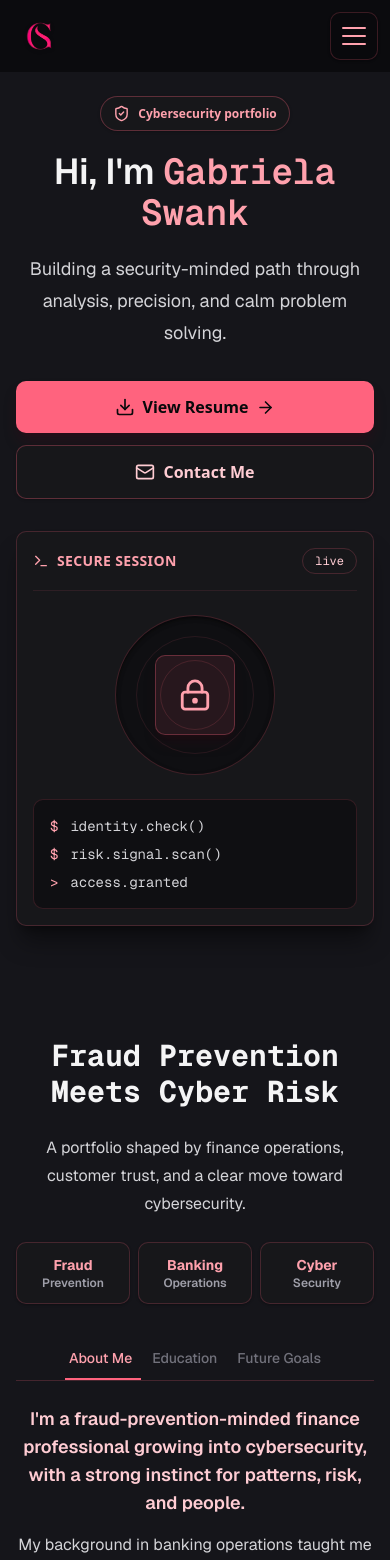
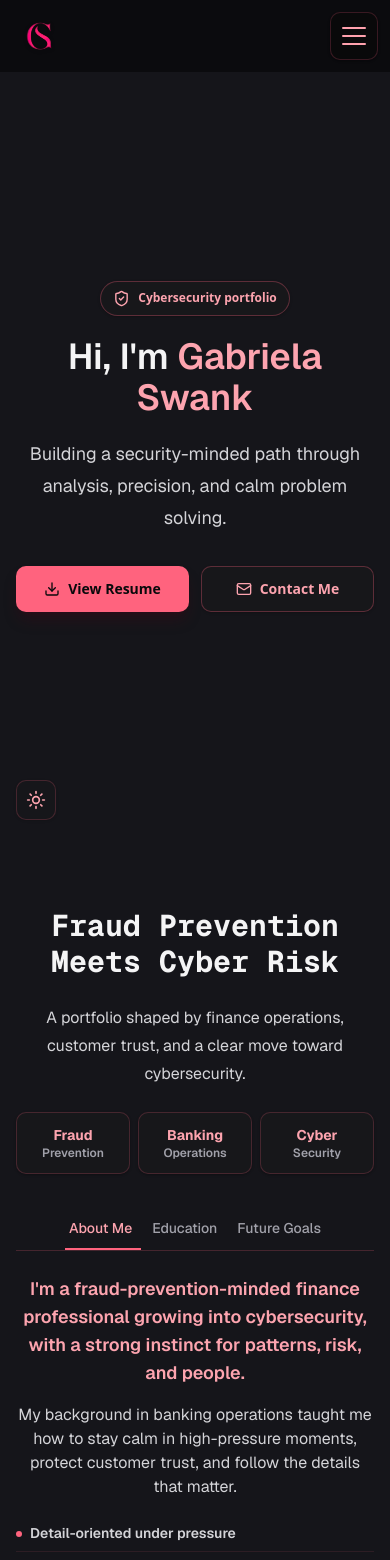
Before and after one commit to d-swank/gabi_portfolio-v1, a Next.js app: page / in a window 390 px wide. Shown: the top 1560 px of the page. Built offline with nearby package versions, Linux system fonts and the light colour scheme.

Commit message:
Updated some more styling issues

```diff
--- a/src/app/globals.css
+++ b/src/app/globals.css
@@ -45,6 +45,18 @@
 
 :root {
   --radius: 0.625rem;
+  --app-bg: #fff7fb;
+  --surface-nav: rgb(255 247 251 / 0.85);
+  --surface-card: rgb(255 255 255 / 0.82);
+  --surface-card-soft: rgb(255 255 255 / 0.68);
+  --surface-deep: rgb(255 241 246 / 0.84);
+  --text-strong: #18181b;
+  --text-body: #3f3f46;
+  --text-muted: #52525b;
+  --text-soft: #71717a;
+  --accent-text: #be123c;
+  --accent-strong: #9f1239;
+  --subtle-border: rgb(63 63 70 / 0.12);
   --background: oklch(1 0 0);
   --foreground: oklch(0.147 0.004 49.25);
   --card: oklch(1 0 0);
@@ -79,6 +91,18 @@
 }
 
 .dark {
+  --app-bg: #15151a;
+  --surface-nav: rgb(9 9 11 / 0.75);
+  --surface-card: rgb(24 24 27 / 0.75);
+  --surface-card-soft: rgb(24 24 27 / 0.65);
+  --surface-deep: rgb(9 9 11 / 0.8);
+  --text-strong: #f4f4f5;
+  --text-body: #e4e4e7;
+  --text-muted: #d4d4d8;
+  --text-soft: #a1a1aa;
+  --accent-text: #fda4af;
+  --accent-strong: #fb7185;
+  --subtle-border: rgb(255 255 255 / 0.1);
   --background: oklch(0.147 0.004 49.25);
   --foreground: oklch(0.985 0.001 106.423);
   --card: oklch(0.216 0.006 56.043);
@@ -115,8 +139,15 @@
 body {
   min-height: 100%;
   overflow: visible;
-  background: #15151a;
-  color: #e4e4e7 !important;
+  background: var(--app-bg);
+  color: var(--text-body) !important;
+}
+
+.theme-switching,
+.theme-switching *,
+.theme-switching *::before,
+.theme-switching *::after {
+  transition: none !important;
 }
 
 html {
@@ -133,13 +164,13 @@ html {
 }
 
 ::-webkit-scrollbar-track {
-  background: #15151a;
+  background: var(--app-bg);
 }
 
 ::-webkit-scrollbar-thumb {
   background-color: #fb7185;
   border-radius: 9999px;
-  border: 2px solid #15151a;
+  border: 2px solid var(--app-bg);
   opacity: 0.8;
   transition:
     background-color 0.4s ease,
@@ -173,7 +204,7 @@ html {
 
   button,
   a {
-    @apply focus-visible:outline-none focus-visible:ring-2 focus-visible:ring-rose-400 focus-visible:ring-offset-2 focus-visible:ring-offset-zinc-950;
+    @apply focus-visible:outline-none focus-visible:ring-2 focus-visible:ring-rose-400 focus-visible:ring-offset-2 focus-visible:ring-offset-[var(--app-bg)];
   }
 
   *,
--- a/src/app/layout.tsx
+++ b/src/app/layout.tsx
@@ -24,10 +24,16 @@ export default function RootLayout({
   children: React.ReactNode;
 }>) {
   return (
-    <html lang="en">
+    <html lang="en" className="dark" suppressHydrationWarning>
       <body
-        className={`${geistSans.variable} ${geistMono.variable} min-h-screen bg-[#15151a] text-zinc-200 antialiased`}
+        className={`${geistSans.variable} ${geistMono.variable} min-h-screen bg-[var(--app-bg)] text-[var(--text-body)] antialiased`}
       >
+        <script
+          dangerouslySetInnerHTML={{
+            __html:
+              'try{const t=localStorage.getItem("theme");document.documentElement.classList.toggle("dark",t!=="light");document.documentElement.style.colorScheme=t==="light"?"light":"dark"}catch{document.documentElement.classList.add("dark");document.documentElement.style.colorScheme="dark"}',
+          }}
+        />
         {children}
       </body>
     </html>
--- a/src/components/common/Navbar.tsx
+++ b/src/components/common/Navbar.tsx
@@ -12,6 +12,7 @@ import {
   faEnvelope,
 } from "@fortawesome/free-solid-svg-icons";
 import Link from "next/link";
+import ThemeToggle from "@/components/common/ThemeToggle";
 
 const navLinks = [
   { href: "#about", label: "About", icon: faUser },
@@ -65,10 +66,11 @@ export default function Navbar() {
   };
 
   return (
+    <>
       <motion.nav
         initial={{ y: 0 }}
         transition={{ duration: 0.3 }}
-      className="fixed top-0 right-0 left-0 z-50 bg-zinc-950/75 backdrop-blur-lg"
+        className="fixed top-0 right-0 left-0 z-50 bg-[var(--surface-nav)] backdrop-blur-lg"
       >
         <div className="mx-auto max-w-6xl px-3 sm:px-5 lg:px-6">
           <div className="flex h-18 items-center justify-between sm:h-20">
@@ -81,7 +83,7 @@ export default function Navbar() {
               <Link
                 href="#"
                 onClick={handleHomeClick}
-              className="group flex h-14 w-14 items-center justify-center rounded-lg text-rose-300 transition hover:bg-rose-400/10 sm:h-16 sm:w-16"
+                className="group flex h-14 w-14 items-center justify-center rounded-lg text-[var(--accent-text)] transition hover:bg-rose-400/10 sm:h-16 sm:w-16"
                 title="Back to Home"
                 aria-label="Back to home"
               >
@@ -98,8 +100,9 @@ export default function Navbar() {
               </Link>
             </motion.div>
 
+            <div className="flex items-center gap-2 md:gap-3">
               {/* Desktop Links */}
-          <div className="hidden md:flex items-center gap-1 lg:gap-2">
+              <div className="hidden items-center gap-1 md:flex lg:gap-2">
                 {navLinks.map((link, index) => (
                   <motion.div
                     key={link.label}
@@ -115,7 +118,7 @@ export default function Navbar() {
                     <Link
                       href={link.href}
                       onClick={handleLinkClick}
-                  className="group flex h-10 items-center gap-2 rounded-lg px-2.5 text-sm font-semibold text-zinc-300 transition-all duration-300 hover:bg-rose-400/10 hover:text-rose-300 lg:px-3"
+                      className="group flex h-10 items-center gap-2 rounded-lg px-2.5 text-sm font-semibold text-[var(--text-muted)] transition-all duration-300 hover:bg-rose-400/10 hover:text-[var(--accent-text)] lg:px-3"
                     >
                       <FontAwesomeIcon
                         icon={link.icon}
@@ -127,15 +130,17 @@ export default function Navbar() {
                 ))}
               </div>
 
-          {/* Hamburger Icon (Mobile) */}
-          <div className="md:hidden">
+              <div className="hidden md:block">
+                <ThemeToggle />
+              </div>
+
               <motion.button
                 onClick={toggleMenu}
                 whileTap={{ scale: 0.95 }}
                 initial={{ opacity: 0, y: -50 }}
                 animate={{ opacity: 1, y: 0 }}
                 transition={{ delay: 0.3, duration: 2, ease: "easeOut" }}
-              className="relative z-50 flex h-12 w-12 flex-col items-center justify-center gap-1.5 rounded-lg border border-rose-400/20 bg-zinc-950/50 shadow-sm shadow-black/20 transition hover:bg-rose-400/10"
+                className="relative z-50 flex h-12 w-12 flex-col items-center justify-center gap-1.5 rounded-lg border border-rose-400/20 bg-[var(--surface-deep)] shadow-sm shadow-black/20 transition hover:bg-rose-400/10 md:hidden"
                 aria-label={menuOpen ? "Close menu" : "Open menu"}
                 aria-expanded={menuOpen}
                 aria-controls="mobile-menu"
@@ -151,7 +156,10 @@ export default function Navbar() {
                   className="block h-0.5 w-6 rounded-full bg-rose-300"
                 />
                 <motion.span
-                animate={{ rotate: menuOpen ? -45 : 0, y: menuOpen ? -8 : 0 }}
+                  animate={{
+                    rotate: menuOpen ? -45 : 0,
+                    y: menuOpen ? -8 : 0,
+                  }}
                   transition={{ duration: 0.35, ease: "easeInOut" }}
                   className="block h-0.5 w-6 rounded-full bg-rose-300"
                 />
@@ -181,8 +189,12 @@ export default function Navbar() {
                 initial={{ x: "100%" }}
                 animate={{ x: 0 }}
                 exit={{ x: "100%" }}
-              transition={{ type: "tween", duration: 0.35, ease: "easeInOut" }}
-              className="fixed top-18 right-3 z-40 flex w-[min(20rem,calc(100vw-1.5rem))] flex-col gap-2 rounded-lg border border-rose-400/20 bg-zinc-950/95 p-4 text-zinc-200 shadow-2xl shadow-black/40 backdrop-blur-md sm:top-20 md:hidden"
+                transition={{
+                  type: "tween",
+                  duration: 0.35,
+                  ease: "easeInOut",
+                }}
+                className="fixed top-18 right-3 z-40 flex w-[min(20rem,calc(100vw-1.5rem))] flex-col gap-2 rounded-lg border border-rose-400/20 bg-[var(--surface-deep)] p-4 text-[var(--text-strong)] shadow-2xl shadow-black/40 backdrop-blur-md sm:top-20 md:hidden"
                 style={{ willChange: "transform" }}
               >
                 {navLinks.map((link) => (
@@ -190,7 +202,7 @@ export default function Navbar() {
                     key={link.label}
                     href={link.href}
                     onClick={handleLinkClick}
-                  className="flex h-12 items-center gap-3 rounded-lg px-3 text-base font-semibold transition-colors hover:bg-rose-400/10 hover:text-rose-300"
+                    className="flex h-12 items-center gap-3 rounded-lg px-3 text-base font-semibold transition-colors hover:bg-rose-400/10 hover:text-[var(--accent-text)]"
                   >
                     <FontAwesomeIcon icon={link.icon} className="h-4 w-4" />
                     <span>{link.label}</span>
@@ -201,5 +213,10 @@ export default function Navbar() {
           )}
         </AnimatePresence>
       </motion.nav>
+
+      <div className="fixed bottom-6 left-4 z-50 md:hidden">
+        <ThemeToggle />
+      </div>
+    </>
   );
 }
--- /dev/null
+++ b/src/components/common/ThemeToggle.tsx
@@ -0,0 +1,44 @@
+"use client";
+
+import { Moon, Sun } from "lucide-react";
+import { useState } from "react";
+
+type Theme = "light" | "dark";
+
+const applyTheme = (theme: Theme) => {
+  document.documentElement.classList.add("theme-switching");
+  document.documentElement.classList.toggle("dark", theme === "dark");
+  document.documentElement.style.colorScheme = theme;
+  window.requestAnimationFrame(() => {
+    document.documentElement.classList.remove("theme-switching");
+  });
+};
+
+export default function ThemeToggle() {
+  const [theme, setTheme] = useState<Theme>(() => {
+    if (typeof window === "undefined") return "dark";
+    return window.localStorage.getItem("theme") === "light" ? "light" : "dark";
+  });
+
+  const toggleTheme = () => {
+    const nextTheme = theme === "dark" ? "light" : "dark";
+
+    applyTheme(nextTheme);
+    window.localStorage.setItem("theme", nextTheme);
+    setTheme(nextTheme);
+  };
+
+  const isDark = theme === "dark";
+  const Icon = isDark ? Sun : Moon;
+
+  return (
+    <button
+      type="button"
+      onClick={toggleTheme}
+      aria-label={isDark ? "Switch to light mode" : "Switch to dark mode"}
+      className="inline-flex h-10 w-10 items-center justify-center rounded-lg border border-rose-400/20 bg-[var(--surface-card-soft)] text-[var(--accent-text)] shadow-sm shadow-black/10 transition hover:bg-rose-400/10 hover:text-[var(--accent-strong)]"
+    >
+      <Icon className="h-5 w-5" />
+    </button>
+  );
+}
--- a/src/components/sections/About.tsx
+++ b/src/components/sections/About.tsx
@@ -27,7 +27,7 @@ export default function About() {
   const tabContent: Record<(typeof tabs)[number], JSX.Element> = {
     "About Me": (
       <>
-        <p className="text-lg font-semibold text-rose-200">
+        <p className="text-lg font-semibold text-[var(--accent-text)]">
           I&apos;m a fraud-prevention-minded finance professional growing into
           cybersecurity, with a strong instinct for patterns, risk, and people.
         </p>
@@ -36,17 +36,21 @@ export default function About() {
           high-pressure moments, protect customer trust, and follow the details
           that matter.
         </p>
-        <ul className="grid gap-2 text-sm font-semibold text-zinc-300 sm:grid-cols-2">
-          <li className="rounded-lg border border-rose-400/15 bg-zinc-900/70 px-3 py-2">
+        <ul className="grid gap-2 text-sm font-semibold text-[var(--text-muted)] sm:grid-cols-2">
+          <li className="flex items-start gap-2 border-b border-rose-400/10 py-2 text-left last:border-b-0 sm:rounded-lg sm:border sm:border-rose-400/15 sm:bg-[var(--surface-card-soft)] sm:px-3">
+            <span className="mt-2 h-1.5 w-1.5 shrink-0 rounded-full bg-rose-400" />
             Detail-oriented under pressure
           </li>
-          <li className="rounded-lg border border-rose-400/15 bg-zinc-900/70 px-3 py-2">
+          <li className="flex items-start gap-2 border-b border-rose-400/10 py-2 text-left last:border-b-0 sm:rounded-lg sm:border sm:border-rose-400/15 sm:bg-[var(--surface-card-soft)] sm:px-3">
+            <span className="mt-2 h-1.5 w-1.5 shrink-0 rounded-full bg-rose-400" />
             Customer-first risk awareness
           </li>
-          <li className="rounded-lg border border-rose-400/15 bg-zinc-900/70 px-3 py-2">
+          <li className="flex items-start gap-2 border-b border-rose-400/10 py-2 text-left last:border-b-0 sm:rounded-lg sm:border sm:border-rose-400/15 sm:bg-[var(--surface-card-soft)] sm:px-3">
+            <span className="mt-2 h-1.5 w-1.5 shrink-0 rounded-full bg-rose-400" />
             Compliance-minded operations
           </li>
-          <li className="rounded-lg border border-rose-400/15 bg-zinc-900/70 px-3 py-2">
+          <li className="flex items-start gap-2 border-b border-rose-400/10 py-2 text-left last:border-b-0 sm:rounded-lg sm:border sm:border-rose-400/15 sm:bg-[var(--surface-card-soft)] sm:px-3">
+            <span className="mt-2 h-1.5 w-1.5 shrink-0 rounded-full bg-rose-400" />
             Curious cybersecurity learner
           </li>
         </ul>
@@ -59,11 +63,11 @@ export default function About() {
           focus on cybersecurity. I started with Information Technology, where
           networking, system security, and hands-on tools made the field click.
         </p>
-        <div className="bg-zinc-900/75 border border-rose-400/20 rounded-lg shadow-md shadow-black/20 p-5 backdrop-blur-md mt-4">
-          <h3 className="text-lg font-semibold text-rose-300 mb-3">
+        <div className="bg-[var(--surface-card)] border border-rose-400/20 rounded-lg shadow-md shadow-black/20 p-5 backdrop-blur-md mt-4">
+          <h3 className="text-lg font-semibold text-[var(--accent-text)] mb-3">
             Education Summary
           </h3>
-          <ul className="space-y-2 text-zinc-300 list-disc list-inside text-sm">
+          <ul className="space-y-2 text-[var(--text-muted)] list-disc list-inside text-sm">
             <li>
               <strong>Associate of Science</strong> in Information Technology,
               2024
@@ -109,11 +113,11 @@ export default function About() {
             whileInView={{ opacity: 1, x: 0, scale: 1 }}
             viewport={{ once: true, amount: 0.3 }}
             transition={{ duration: 1, ease: "easeOut" }}
-            className="text-3xl font-bold text-zinc-100 sm:text-4xl md:text-6xl"
+            className="text-3xl font-bold text-[var(--text-strong)] sm:text-4xl md:text-6xl"
           >
             Fraud Prevention Meets Cyber Risk
           </motion.h2>
-          <p className="max-w-md text-base leading-7 text-zinc-300 font-sans">
+          <p className="max-w-md text-base leading-7 text-[var(--text-muted)] font-sans">
             A portfolio shaped by finance operations, customer trust, and a clear
             move toward cybersecurity.
           </p>
@@ -125,10 +129,10 @@ export default function About() {
             ].map(([top, bottom]) => (
               <div
                 key={top}
-                className="rounded-lg border border-rose-400/20 bg-zinc-900/75 p-3 text-center shadow-sm shadow-black/20 sm:p-4"
+                className="rounded-lg border border-rose-400/20 bg-[var(--surface-card)] p-3 text-center shadow-sm shadow-black/20 sm:p-4"
               >
-                <p className="text-sm font-bold text-rose-300">{top}</p>
-                <p className="text-xs font-semibold text-zinc-400">{bottom}</p>
+                <p className="text-sm font-bold text-[var(--accent-text)]">{top}</p>
+                <p className="text-xs font-semibold text-[var(--text-soft)]">{bottom}</p>
               </div>
             ))}
           </div>
@@ -145,8 +149,8 @@ export default function About() {
                 onClick={() => setActiveTab(tab)}
                 className={`relative px-2 py-3 text-sm font-medium transition-all duration-300 cursor-pointer sm:px-3 md:px-4 md:py-2 md:text-base ${
                   activeTab === tab
-                    ? "text-rose-300"
-                    : "text-zinc-500 hover:text-rose-300"
+                    ? "text-[var(--accent-text)]"
+                    : "text-[var(--text-soft)] hover:text-[var(--accent-text)]"
                 }`}
               >
                 {tab}
@@ -168,19 +172,19 @@ export default function About() {
                 animate={{ opacity: 1, y: 0 }}
                 exit={{ opacity: 0, y: -10 }}
                 transition={{ duration: 0.5, ease: "easeInOut" }}
-                className="text-zinc-300 space-y-4 text-base text-center md:text-left font-sans"
+                className="text-[var(--text-muted)] space-y-4 text-base text-center md:text-left font-sans"
               >
                 {tabContent[activeTab]}
               </motion.div>
             </AnimatePresence>
           </div>
 
-          <div className="mt-6 flex flex-col gap-3 sm:flex-row sm:justify-center md:justify-start">
+          <div className="mt-6 grid grid-cols-2 gap-3 sm:flex sm:justify-center md:justify-start">
             <motion.a
               href="#contact"
               whileHover={{ scale: 1.03 }}
               whileTap={{ scale: 0.97 }}
-              className="inline-flex items-center justify-center rounded-lg bg-rose-400 px-5 py-3 text-sm font-semibold text-zinc-950 shadow-md shadow-rose-950/30 hover:bg-rose-400"
+              className="inline-flex min-h-11 items-center justify-center rounded-lg bg-rose-400 px-3 py-3 text-center text-sm font-semibold text-zinc-950 shadow-md shadow-rose-950/30 hover:bg-rose-400 sm:px-5"
             >
               Let&apos;s Connect
             </motion.a>
@@ -188,7 +192,7 @@ export default function About() {
               href="#experience"
               whileHover={{ scale: 1.03 }}
               whileTap={{ scale: 0.97 }}
-              className="inline-flex items-center justify-center rounded-lg border border-rose-400/30 bg-zinc-900/80 px-5 py-3 text-sm font-semibold text-rose-200 shadow-sm shadow-black/20 hover:bg-rose-400/10"
+              className="inline-flex min-h-11 items-center justify-center rounded-lg border border-rose-400/30 bg-[var(--surface-card)] px-3 py-3 text-center text-sm font-semibold text-[var(--accent-text)] shadow-sm shadow-black/20 hover:bg-rose-400/10 sm:px-5"
             >
               View Experience
             </motion.a>
--- a/src/components/sections/Hero.tsx
+++ b/src/components/sections/Hero.tsx
@@ -2,23 +2,11 @@
 
 import { motion } from "framer-motion";
 import { useState } from "react";
-import {
-  ArrowRight,
-  Download,
-  LockKeyhole,
-  Mail,
-  ShieldCheck,
-  Terminal,
-} from "lucide-react";
+import { ArrowRight, Download, Mail, ShieldCheck } from "lucide-react";
 import ResumeModal from "@/components/common/ResumeModal";
 
 export default function Hero() {
   const [showResume, setShowResume] = useState(false);
-  const terminalLines = [
-    "identity.check()",
-    "risk.signal.scan()",
-    "access.granted",
-  ];
 
   return (
     <motion.section
@@ -28,13 +16,13 @@ export default function Hero() {
       transition={{ duration: 1.1, ease: "easeOut" }}
       className="min-h-screen flex flex-col items-center justify-center text-center px-4 pt-24 pb-12 relative overflow-hidden sm:px-5 sm:pt-28 sm:pb-14 lg:px-6"
     >
-      <div className="relative z-10 mx-auto grid w-full max-w-6xl items-center gap-8 md:grid-cols-[1.1fr_0.9fr] md:gap-10">
-        <div className="text-center md:text-left">
+      <div className="relative z-10 mx-auto flex w-full max-w-5xl flex-col items-center text-center">
+        <div className="w-full">
           <motion.div
             initial={{ opacity: 0, y: 10 }}
             animate={{ opacity: 1, y: 0 }}
             transition={{ duration: 0.7, ease: "easeOut" }}
-            className="mb-5 inline-flex items-center gap-2 rounded-full border border-rose-400/30 bg-zinc-900/80 px-3 py-2 text-xs font-semibold text-rose-300 shadow-sm shadow-black/20 backdrop-blur sm:px-4 sm:text-sm"
+            className="mb-5 inline-flex items-center gap-2 rounded-full border border-rose-400/30 bg-[var(--surface-card)] px-3 py-2 text-xs font-semibold text-[var(--accent-text)] shadow-sm shadow-black/20 backdrop-blur sm:px-4 sm:text-sm"
           >
             <ShieldCheck size={17} />
             Cybersecurity portfolio
@@ -44,10 +32,10 @@ export default function Hero() {
             initial={{ opacity: 0 }}
             animate={{ opacity: 1 }}
             transition={{ duration: 1.1, ease: "easeOut" }}
-            className="text-4xl font-bold mb-5 text-zinc-100 relative z-10 sm:text-5xl md:text-7xl"
+            className="text-4xl font-bold mb-5 text-[var(--text-strong)] relative z-10 sm:text-5xl md:text-7xl"
           >
             <span className="font-semibold font-sans">Hi, I&apos;m </span>
-            <span className="text-rose-300 font-semibold font-mono">
+            <span className="text-[var(--accent-text)] font-semibold font-sans">
               Gabriela Swank
             </span>
           </motion.h1>
@@ -56,75 +44,36 @@ export default function Hero() {
             initial={{ opacity: 0 }}
             animate={{ opacity: 1 }}
             transition={{ duration: 1.1, ease: "easeOut", delay: 0.2 }}
-            className="text-lg leading-8 text-zinc-300 max-w-3xl mb-8 relative z-10 font-sans sm:text-xl md:text-2xl"
+            className="mx-auto text-lg leading-8 text-[var(--text-muted)] max-w-3xl mb-8 relative z-10 font-sans sm:text-xl md:text-2xl"
           >
             Building a security-minded path through analysis, precision, and
             calm problem solving.
           </motion.p>
 
-          <div className="flex flex-col items-center justify-center gap-3 sm:flex-row md:justify-start">
+          <div className="grid w-full grid-cols-2 gap-3 sm:flex sm:w-auto sm:justify-center">
             <motion.button
               onClick={() => setShowResume(true)}
               whileHover={{ scale: 1.03 }}
               whileTap={{ scale: 0.97 }}
-              className="group inline-flex w-full items-center justify-center gap-2 rounded-lg bg-rose-400 px-5 py-3.5 text-base font-semibold text-zinc-950 shadow-lg shadow-rose-950/30 hover:bg-rose-400 sm:w-auto sm:px-6 sm:py-4 sm:text-lg"
+              className="group inline-flex min-h-11 items-center justify-center gap-2 rounded-lg bg-rose-400 px-3 py-3 text-center text-sm font-semibold text-zinc-950 shadow-lg shadow-rose-950/30 hover:bg-rose-400 sm:w-auto sm:px-6 sm:py-4 sm:text-lg"
             >
-              <Download size={20} />
+              <Download className="h-4 w-4 sm:h-5 sm:w-5" />
               View Resume
               <ArrowRight
-                size={19}
-                className="transition-transform duration-300 group-hover:translate-x-1"
+                className="hidden h-5 w-5 transition-transform duration-300 group-hover:translate-x-1 sm:block"
               />
             </motion.button>
             <motion.a
               href="#contact"
               whileHover={{ scale: 1.03 }}
               whileTap={{ scale: 0.97 }}
-              className="inline-flex w-full items-center justify-center gap-2 rounded-lg border border-rose-400/30 bg-zinc-900/80 px-5 py-3.5 text-base font-semibold text-rose-200 shadow-sm shadow-black/20 hover:bg-rose-400/10 sm:w-auto sm:px-6 sm:py-4 sm:text-lg"
+              className="inline-flex min-h-11 items-center justify-center gap-2 rounded-lg border border-rose-400/30 bg-[var(--surface-card)] px-3 py-3 text-center text-sm font-semibold text-[var(--accent-text)] shadow-sm shadow-black/20 hover:bg-rose-400/10 sm:w-auto sm:px-6 sm:py-4 sm:text-lg"
             >
-              <Mail size={20} />
+              <Mail className="h-4 w-4 sm:h-5 sm:w-5" />
               Contact Me
             </motion.a>
           </div>
         </div>
-
-        <motion.div
-          initial={{ opacity: 0, scale: 0.96, y: 16 }}
-          animate={{ opacity: 1, scale: 1, y: 0 }}
-          transition={{ duration: 0.9, delay: 0.25, ease: "easeOut" }}
-          className="mx-auto w-full max-w-md"
-        >
-          <div className="relative overflow-hidden rounded-lg border border-rose-400/20 bg-zinc-900/75 p-4 text-left shadow-xl shadow-black/40 backdrop-blur sm:p-6">
-            <div className="mb-6 flex items-center justify-between border-b border-rose-400/10 pb-4">
-              <div className="flex items-center gap-2 text-sm font-semibold uppercase tracking-wide text-rose-300">
-                <Terminal size={16} />
-                Secure session
-              </div>
-              <span className="rounded-full border border-rose-400/20 px-3 py-1 font-mono text-xs text-rose-200">
-                live
-              </span>
-            </div>
-
-            <div className="relative mx-auto my-6 flex h-40 w-40 items-center justify-center rounded-full border border-rose-400/20 bg-zinc-950/50 shadow-inner shadow-black/50 sm:my-8 sm:h-48 sm:w-48">
-              <div className="absolute inset-5 rounded-full border border-rose-400/10" />
-              <div className="absolute inset-11 rounded-full border border-rose-400/15" />
-              <div className="flex h-20 w-20 items-center justify-center rounded-lg border border-rose-400/30 bg-rose-400/10 text-rose-300 shadow-lg shadow-rose-950/20">
-                <LockKeyhole size={34} />
-              </div>
-            </div>
-
-            <div className="space-y-2 rounded-lg border border-rose-400/15 bg-zinc-950/50 p-4 font-mono text-sm">
-              {terminalLines.map((line, index) => (
-                <div key={line} className="flex items-center gap-3">
-                  <span className="text-rose-300">
-                    {index === terminalLines.length - 1 ? ">" : "$"}
-                  </span>
-                  <span className="text-zinc-300">{line}</span>
-                </div>
-              ))}
-            </div>
-          </div>
-        </motion.div>
       </div>
 
       <ResumeModal
```
Also changed, not shown: src/components/common/Footer.tsx (+8 -8 lines), src/components/common/ResumeModal.tsx (+4 -4 lines), src/components/sections/Contact.tsx (+8 -8 lines), src/components/sections/Experience.tsx (+12 -12 lines), src/components/sections/Interests.tsx (+8 -8 lines), src/components/sections/Skills.tsx (+11 -11 lines). Lines whose indentation alone changed are shown as unchanged.
